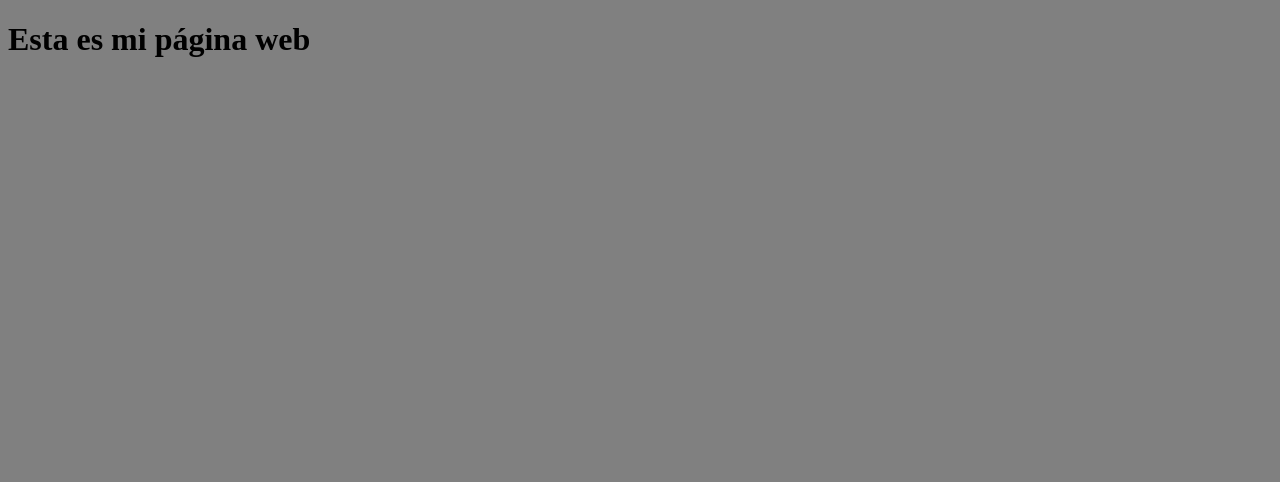
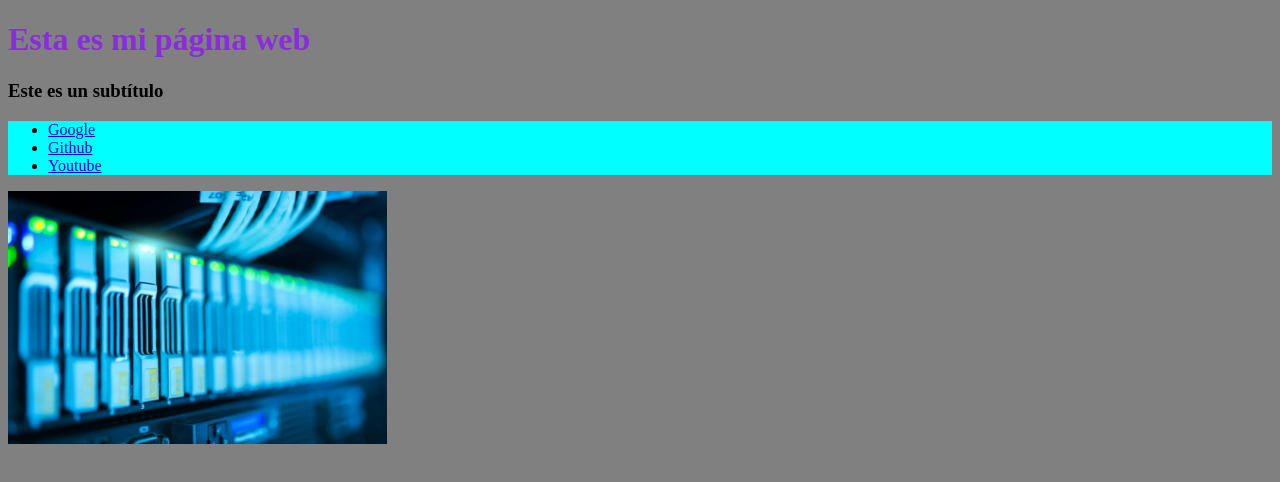
Before and after one commit to DVargs/html2, a plain HTML site: page index.html in a window 1280 px wide. Drawn offline with Linux system fonts and the light colour scheme.

Commit message:
3ercommit

```diff
--- a/css/estilo.css
+++ b/css/estilo.css
@@ -1,3 +1,12 @@
 body{
     background-color: grey;
 }
+nav{
+    background-color: aqua;
+}
+h1{
+    color: blueviolet;
+}
+.servidor{
+    width: 30%;
+}
--- a/index.html
+++ b/index.html
@@ -7,6 +7,20 @@
     <link rel="stylesheet" href="css/estilo.css">
 </head>
 <body>
-    <h1>Esta es mi página web</h1>
+    <header>
+        <h1>Esta es mi página web</h1>
+        <h3>Este es un subtítulo</h3>
+        <nav>
+            <ul>
+                <li><a href="https://www.google.com">Google</a></li>
+                <li><a href="https://www.github.com">Github</a></li>
+                <li><a href="https://www.youtube.com">Youtube</a></li>
+            </ul>
+        </nav>
+    </header>
+    <section>
+        <img class="servidor" src="img/foto.jpg" alt="">
+    </section>
+
 </body>
 </html>
```
